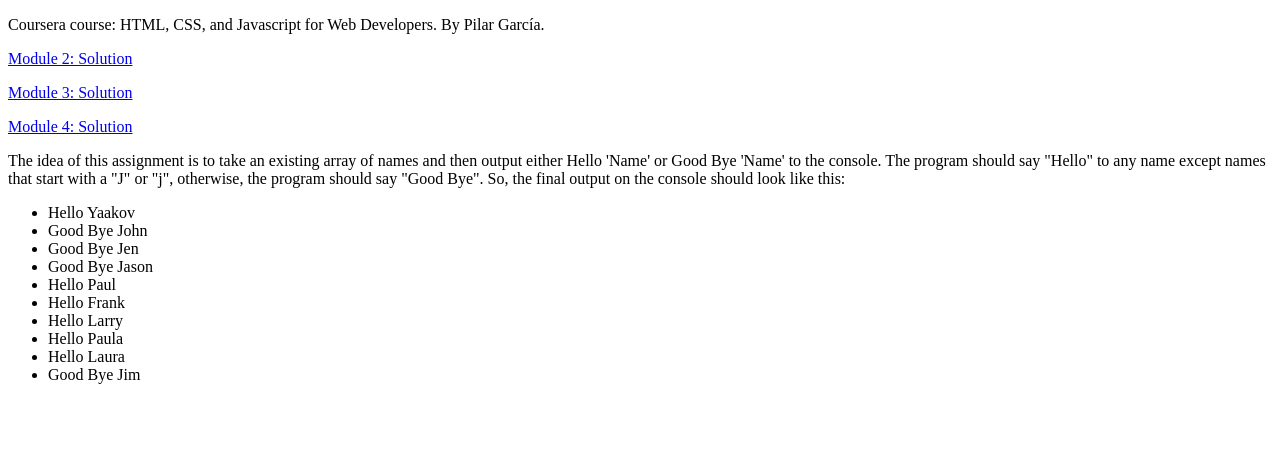
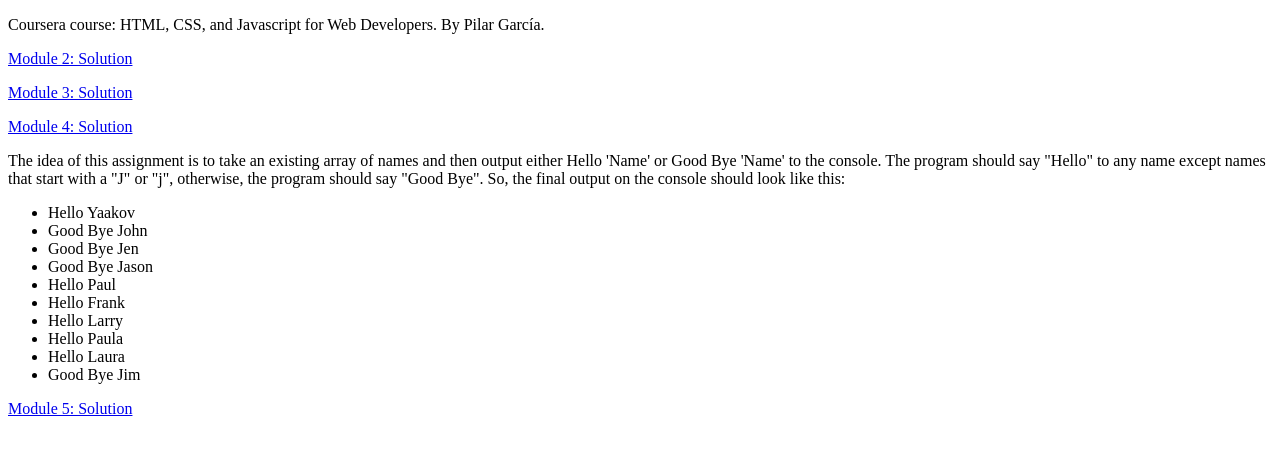
Before and after one commit to dpilargarcia/HTMLCssJS_Coursera, a plain HTML site: page index.html in a window 1280 px wide. Drawn offline with Linux system fonts and the light colour scheme.

Commit message:
Index update

```diff
--- a/index.html
+++ b/index.html
@@ -22,5 +22,6 @@
         <li>Hello Laura</li>
         <li>Good Bye Jim</li>
     </ul>
+    <a href="Module5_Solution/index.html"><p>Module 5: Solution</p></a>
 </body>
 </html>
```
